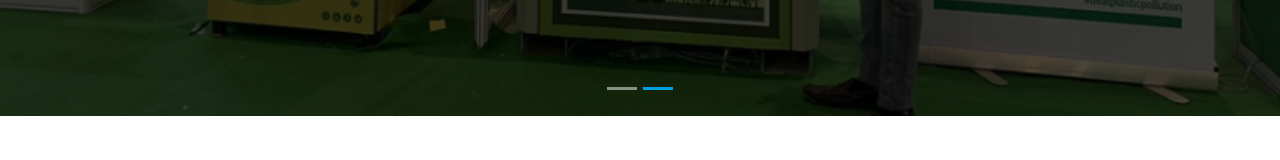
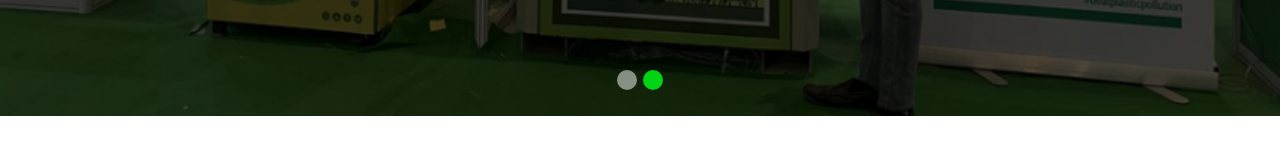
Before and after one commit to piyushgupta42/rebot_new, a website: page index.html in a window 1280 px wide. Shown: the part 753-913 px from the top of the page. Drawn offline with nearby package versions, Linux system fonts and the light colour scheme.

Commit message:
Update style.css

```diff
--- a/style.css
+++ b/style.css
@@ -40,8 +40,14 @@ nav a {
   color: #00a0e3;
 }
 
+.carousel-indicators li {
+  border-radius: 50%;
+  width: 20px;
+  height: 20px;
+}
+
 .carousel-indicators .active {
-  background-color: #00a0e3 !important;
+  background-color: #02d415 !important;
 }
 
 .full-screen {
```
